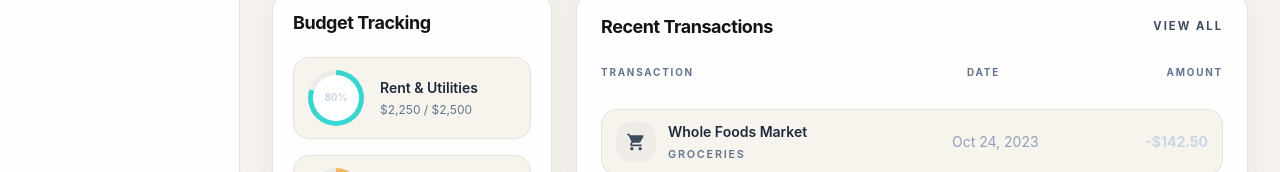
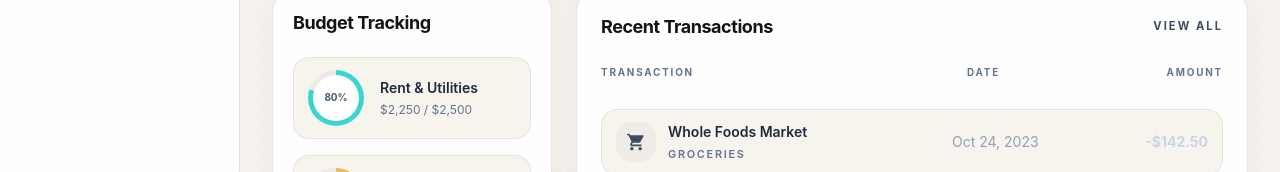
Before and after one commit to Chu29/fintrack-ai, a React (Vite) app in the folder client/: page /dashboard in a window 1280 px wide. Shown: the part 780-952 px from the top of the page. Built offline with nearby package versions, Linux system fonts and the light colour scheme.

Commit message:
fix: update BudgetRing text color for improved readability

```diff
--- a/client/src/pages/Dashboard/_components/BudgetTracker.jsx
+++ b/client/src/pages/Dashboard/_components/BudgetTracker.jsx
@@ -9,7 +9,7 @@ const BudgetRing = ({ progress, accent }) => {
       }}
     >
       <div className="absolute inset-[5px] rounded-full bg-dashboard-ring-inner" />
-      <div className="absolute inset-0 flex items-center justify-center text-[0.62rem] font-bold text-slate-300">
+      <div className="absolute inset-0 flex items-center justify-center text-[0.62rem] font-bold text-slate-600">
         {progress}%
       </div>
     </div>
```
